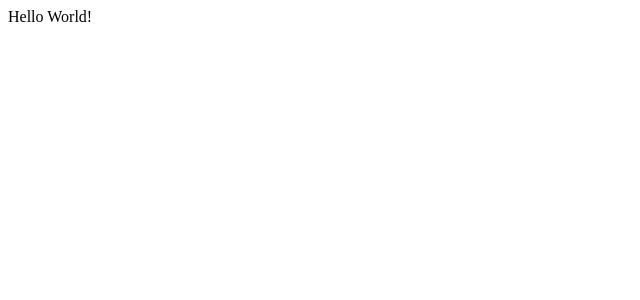
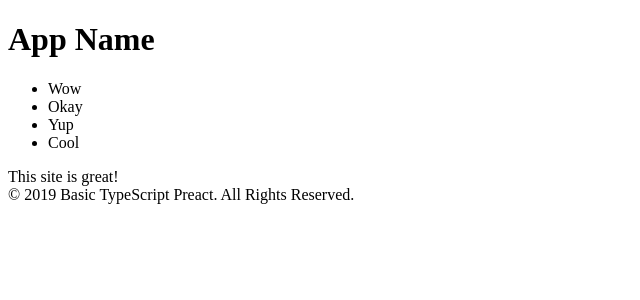
Before and after one commit to zackkrida/basic-typescript-preact, a Preact app: page / in a window 1280 px wide. Shown: the top 300 px of the page, without its empty margins (0-640 px from the left). Built offline with nearby package versions, Linux system fonts and the light colour scheme.

Commit message:
👌 IMPROVE: init

```diff
--- a/package.json
+++ b/package.json
@@ -11,7 +11,7 @@
     "@babel/plugin-transform-react-jsx": "^7.3.0",
     "babel-preset-env": "^1.7.0",
     "babel-preset-preact": "^2.0.0",
-    "preact": "^8.4.2"
+    "preact": "^10.0.0-rc.0"
   },
   "devDependencies": {
     "@babel/core": "^7.5.4",
--- a/src/components/App.tsx
+++ b/src/components/App.tsx
@@ -1,5 +1,13 @@
-import { h } from 'preact'
+import { h, Fragment } from 'preact'
 
+import Header from './Header'
+import Footer from './Footer'
 export default function App({  }: any) {
-  return <div>Hello World!</div>
+  return (
+    <div>
+      <Header />
+      <main>This site is great!</main>
+      <Footer name="Basic TypeScript Preact" />
+    </div>
+  )
 }
--- /dev/null
+++ b/src/components/Footer.tsx
@@ -0,0 +1,12 @@
+import { h } from 'preact'
+
+interface FooterProps {
+  name: string
+}
+export default function Footer({ name }: FooterProps) {
+  return (
+    <footer>
+      &copy; {new Date().getFullYear()} {name}. All Rights Reserved.
+    </footer>
+  )
+}
--- /dev/null
+++ b/src/components/Header.tsx
@@ -0,0 +1,15 @@
+import { h } from 'preact'
+
+export default function Header({  }: any) {
+  return (
+    <header>
+      <h1>App Name</h1>
+      <ul>
+        <li>Wow</li>
+        <li>Okay</li>
+        <li>Yup</li>
+        <li>Cool</li>
+      </ul>
+    </header>
+  )
+}
```
Also changed, not shown: 1 other file (tests, documents, lock files or other folders).
